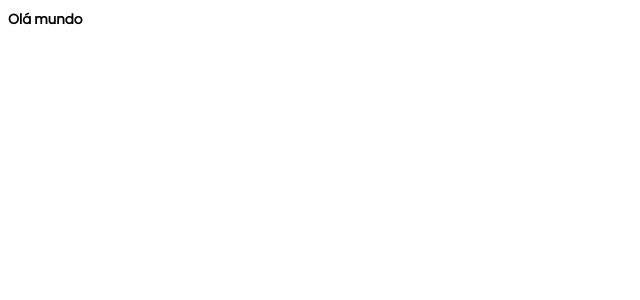
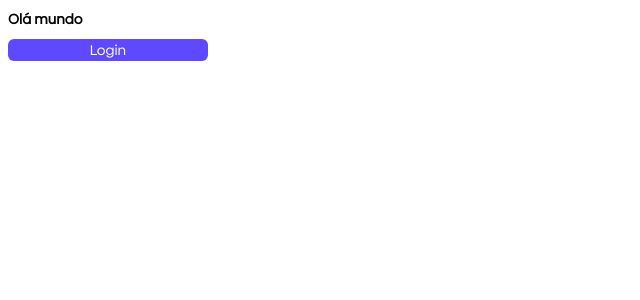
Before and after one commit to jotapemr/Devagram-react, a Next.js app: page / in a window 1280 px wide. Shown: the top 300 px of the page, without its empty margins (0-640 px from the left). Built offline with nearby package versions, Linux system fonts and the light colour scheme.

Commit message:
componente botão

```diff
--- /dev/null
+++ b/componentes/botao/botao.scss
@@ -0,0 +1,38 @@
+@mixin botaoPrimario{
+    background-color: $corPrimaria;
+    color: $branco;
+}
+
+@mixin botaoInvertido {
+    background-color: $branco;
+    color: $corPrimaria;
+    border: 1px solid $corPrimaria;
+}
+
+
+.btn {
+    width: 100%;
+    border: none;
+    border-radius: 6px;
+    cursor: pointer;
+
+    &.primaria {
+        @include botaoPrimario;
+
+        &:hover {
+            @include botaoInvertido;
+        }
+    }
+
+    &.invertido {
+        @include botaoInvertido;
+
+        &:hover {
+            @include botaoPrimario;
+        }
+    }
+
+    &:disabled {
+        opacity: 0.5;
+    }
+}
--- /dev/null
+++ b/componentes/botao/index.js
@@ -0,0 +1,18 @@
+export default function Botao({
+    tipo = 'button',
+    texto,
+    cor = 'primaria',
+    desabilitado = false,
+    manipularClique
+}) {
+    return (
+        <button
+            type={tipo}
+            className={`btn ${cor}`}
+            disabled={desabilitado}
+            onClick={manipularClique}
+        >
+            {texto}
+        </button>
+    );
+}
--- a/pages/index.js
+++ b/pages/index.js
@@ -1,8 +1,14 @@
 import Head from 'next/head'
 import Image from 'next/image'
+import Botao from '../componentes/botao'
 
 export default function Home() {
   return (
+    <>
     <h1>Olá mundo</h1>
+    <div style={{width:200}}>
+      <Botao texto={'Login'} cor='primaria' manipularClique={() => console.log('Botão clicado')}/>
+    </div>
+    </>
   )
 }
--- a/styles/globals.scss
+++ b/styles/globals.scss
@@ -5,4 +5,5 @@
   font-size: 14px;
 }
 
-@import '../public/fonts/fonts.scss'
+@import '../public/fonts/fonts.scss';
+@import '../componentes/botao/botao.scss';
```
